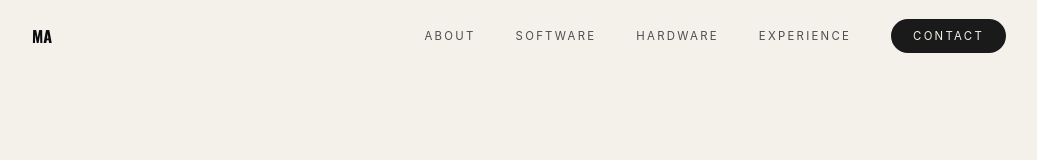
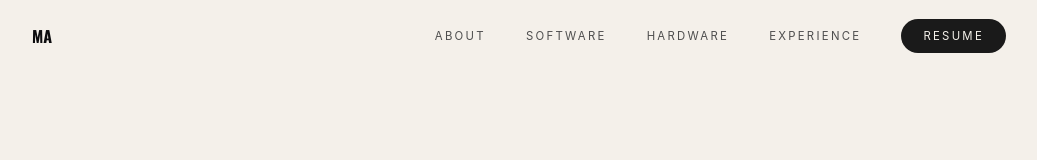
Before and after one commit to matiasagado/portfolio, a React (Vite) app: page / in a window 1280 px wide. Shown: the top 160 px of the page, without its empty margins (121-1158 px from the left). Built offline with nearby package versions, Linux system fonts and the light colour scheme.

Commit message:
feat: rename contact to resume on nav

```diff
--- a/src/_components/nav.tsx
+++ b/src/_components/nav.tsx
@@ -11,7 +11,7 @@ export default function Nav() {
                 <a className={styles.softwareLink}>SOFTWARE</a>
                 <a className={styles.hardwareLink}>HARDWARE</a>
                 <a className={styles.experienceLink}>EXPERIENCE</a>
-                <a className={styles.contactLink}>CONTACT</a>
+                <a className={styles.contactLink}>RESUME</a>
             </div>
         </nav>
     );
```
